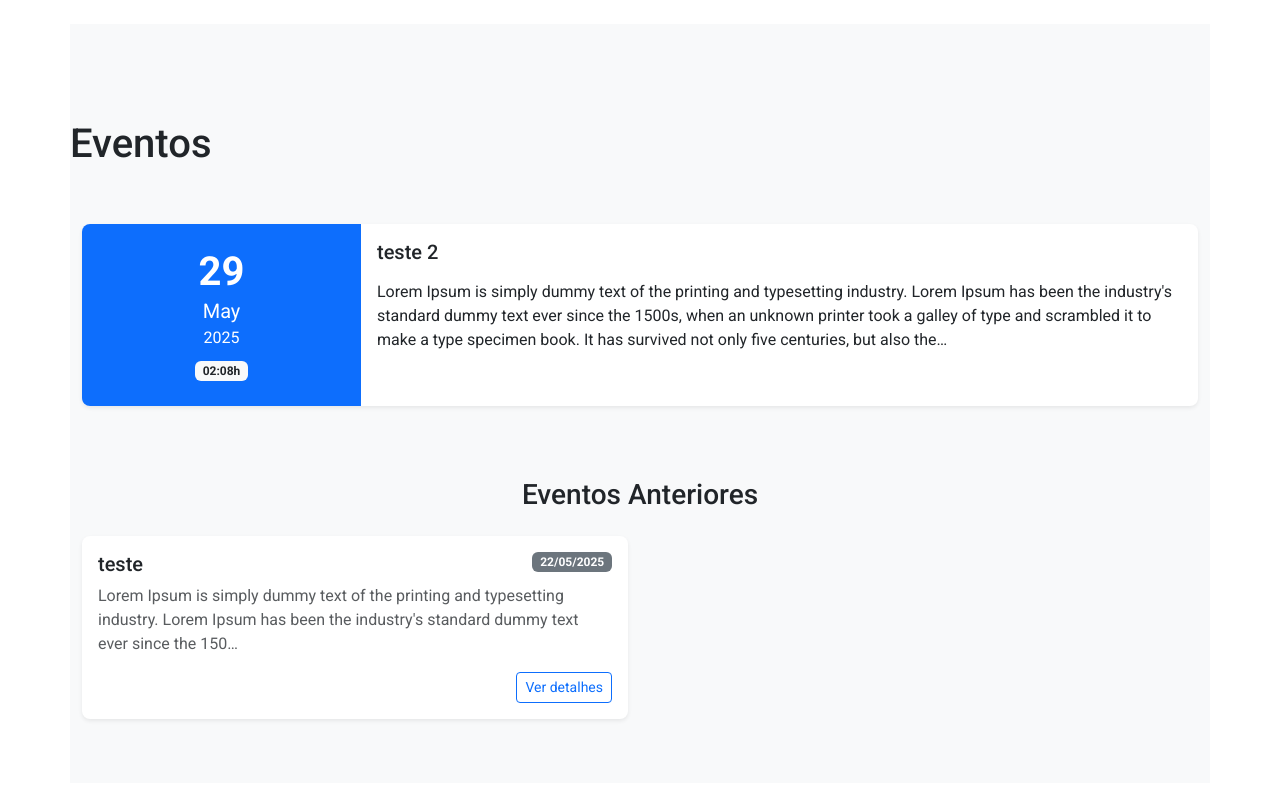
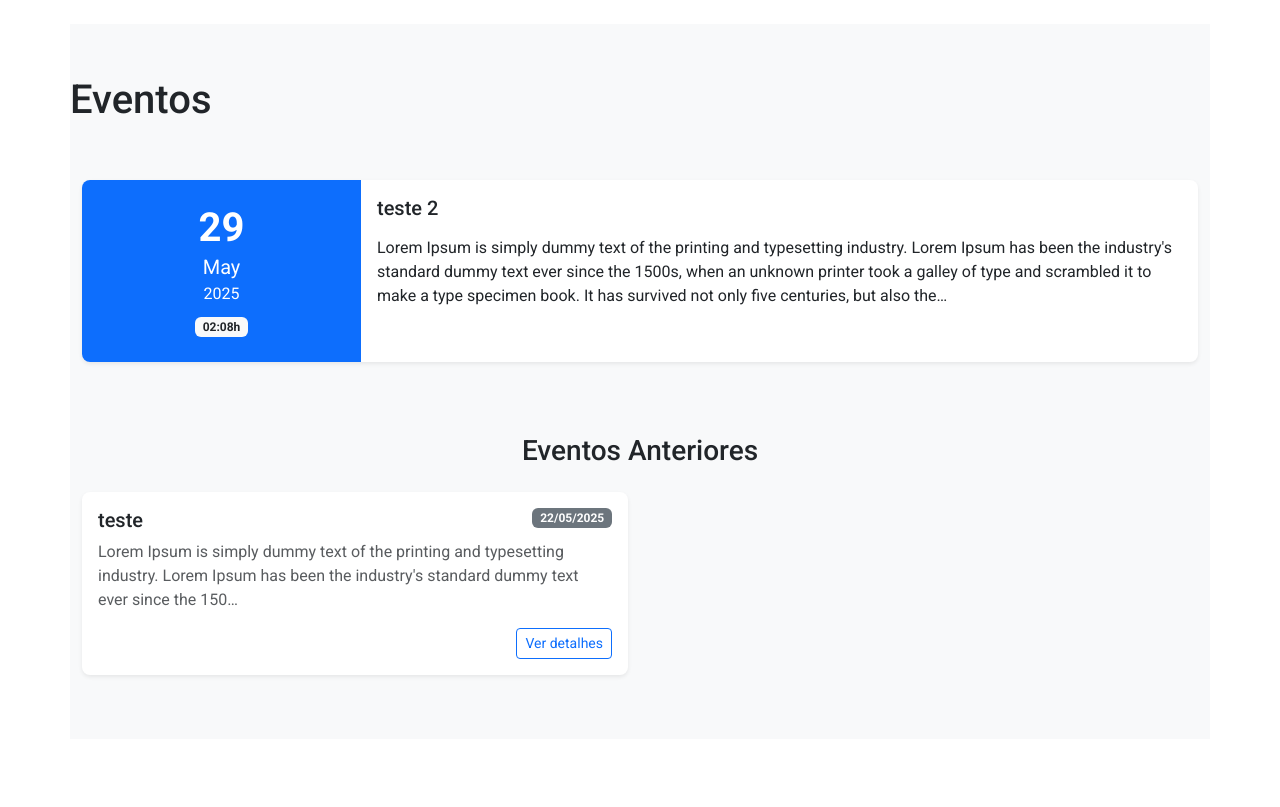
Before and after one commit to msbonfim/pl_corarte2025, a Django app: page /eventos/ in a window 1280 px wide. Shown: the part 108-915 px from the top of the page. After the commit the page ends 786 px from the top, so only its background shows below. Run offline with Django 5.2, Linux system fonts and the light colour scheme; data comes from the database, SQL or seed files in the repository.

Commit message:
Update lista_eventos.html

```diff
--- a/eventos/templates/eventos/lista_eventos.html
+++ b/eventos/templates/eventos/lista_eventos.html
@@ -2,7 +2,7 @@
 
 {% block content %}
 <section class="container eventos-section mt-4 mb-4">
-    <h1 class="pb-5 pt-5">Eventos</h1>
+    <h1 class="pb-5 pt-1">Eventos</h1>
     <div class="container">
 
         {% if eventos_futuros %}
```
